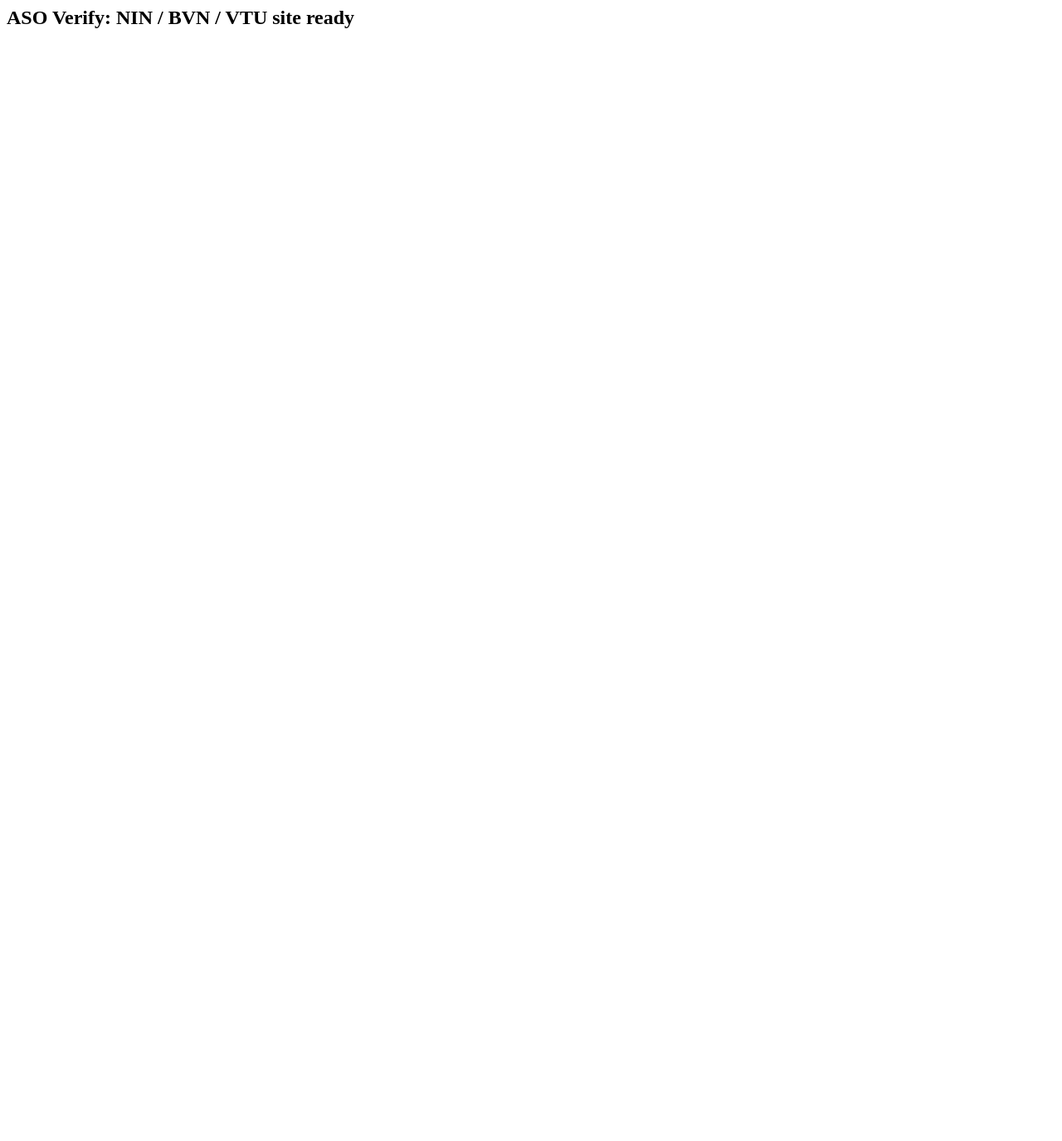
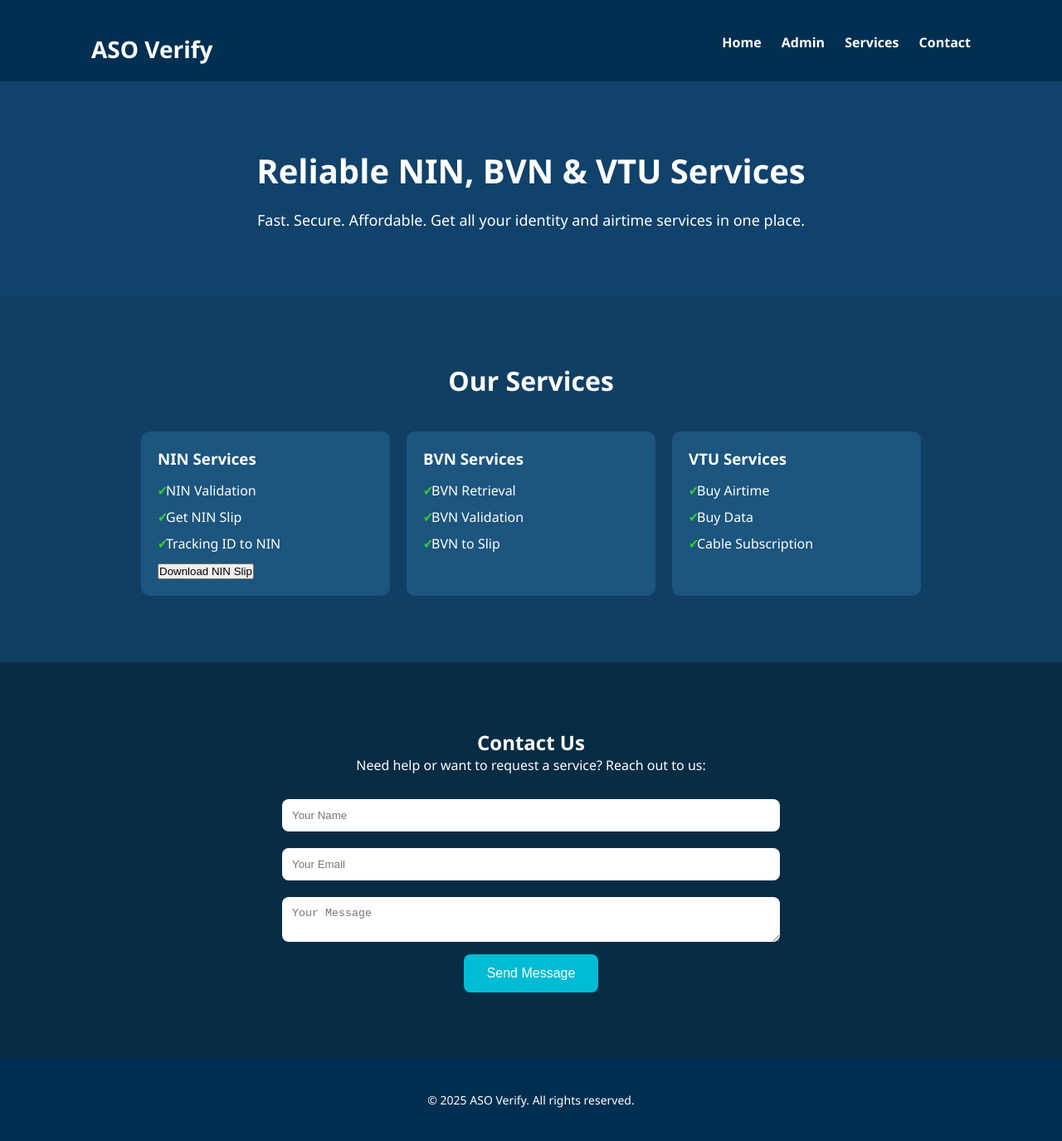
Before and after one commit to bilyanaso273/Asoverify-nin-vtu-bvn, a plain HTML site: page index.html in a window 1280 px wide. Shown: the whole page at 83% size. Before the commit the page ends 800 px from the top, so only its background shows below. Drawn offline with Linux system fonts and the light colour scheme.

Commit message:
Add files via upload

```diff
--- a/index.html
+++ b/index.html
@@ -1 +1,82 @@
-<h2>ASO Verify: NIN / BVN / VTU site ready</h2>
+<!DOCTYPE html>
+<html lang="en">
+<head>
+  <meta charset="UTF-8" />
+  <meta name="viewport" content="width=device-width, initial-scale=1.0"/>
+  <title>ASO Verify - NIN VTU BVN</title>
+  <link rel="stylesheet" href="style.css" />
+</head>
+<body>
+  <header>
+    <div class="container">
+      <h1>ASO Verify</h1>
+      <nav>
+        <a href="index.html">Home</a>
+        <a href="dashboard.html">Admin</a>
+        <a href="#services">Services</a>
+        <a href="#contact">Contact</a>
+      </nav>
+    </div>
+  </header>
+
+  <section class="hero">
+    <div class="container">
+      <h2>Reliable NIN, BVN & VTU Services</h2>
+      <p>Fast. Secure. Affordable. Get all your identity and airtime services in one place.</p>
+    </div>
+  </section>
+
+  <section id="services" class="services">
+    <div class="container">
+      <h2>Our Services</h2>
+      <div class="service-cards">
+        <div class="card">
+          <h3>NIN Services</h3>
+          <ul>
+            <li>NIN Validation</li>
+            <li>Get NIN Slip</li>
+            <li>Tracking ID to NIN</li>
+          </ul>
+          <button onclick="generatePDF()">Download NIN Slip</button>
+        </div>
+        <div class="card">
+          <h3>BVN Services</h3>
+          <ul>
+            <li>BVN Retrieval</li>
+            <li>BVN Validation</li>
+            <li>BVN to Slip</li>
+          </ul>
+        </div>
+        <div class="card">
+          <h3>VTU Services</h3>
+          <ul>
+            <li>Buy Airtime</li>
+            <li>Buy Data</li>
+            <li>Cable Subscription</li>
+          </ul>
+        </div>
+      </div>
+    </div>
+  </section>
+
+  <section id="contact" class="contact">
+    <div class="container">
+      <h2>Contact Us</h2>
+      <p>Need help or want to request a service? Reach out to us:</p>
+      <form>
+        <input type="text" placeholder="Your Name" required />
+        <input type="email" placeholder="Your Email" required />
+        <textarea placeholder="Your Message" required></textarea>
+        <button type="submit">Send Message</button>
+      </form>
+    </div>
+  </section>
+
+  <footer>
+    <div class="container">
+      <p>&copy; 2025 ASO Verify. All rights reserved.</p>
+    </div>
+  </footer>
+  <script src="script.js"></script>
+</body>
+</html>
--- /dev/null
+++ b/script.js
@@ -0,0 +1,23 @@
+function generatePDF() {
+  alert("Generating PDF Slip...");
+  const slipData = {
+    name: "John Doe",
+    nin: "12345678901",
+    date: new Date().toLocaleDateString()
+  };
+
+  const pdfWindow = window.open("", "_blank");
+  pdfWindow.document.write(\`
+    <html>
+      <head><title>NIN Slip</title></head>
+      <body>
+        <h1>NIN Slip</h1>
+        <p>Name: \${slipData.name}</p>
+        <p>NIN: \${slipData.nin}</p>
+        <p>Date: \${slipData.date}</p>
+      </body>
+    </html>
+  \`);
+  pdfWindow.document.close();
+  pdfWindow.print();
+}
--- /dev/null
+++ b/style.css
@@ -0,0 +1,185 @@
+* {
+  margin: 0;
+  padding: 0;
+  box-sizing: border-box;
+}
+
+body {
+  font-family: 'Segoe UI', Tahoma, Geneva, Verdana, sans-serif;
+  background: #0b1d2e;
+  color: #fff;
+}
+
+.container {
+  width: 90%;
+  max-width: 1100px;
+  margin: auto;
+  padding: 20px;
+}
+
+header {
+  background: #012f52;
+  padding: 20px 0;
+}
+
+header h1 {
+  float: left;
+  font-size: 28px;
+}
+
+header nav {
+  float: right;
+}
+
+header nav a {
+  color: #fff;
+  text-decoration: none;
+  margin-left: 20px;
+  font-weight: bold;
+}
+
+header::after {
+  content: "";
+  display: block;
+  clear: both;
+}
+
+.hero {
+  background: #10426c;
+  padding: 60px 0;
+  text-align: center;
+}
+
+.hero h2 {
+  font-size: 40px;
+  margin-bottom: 20px;
+}
+
+.hero p {
+  font-size: 18px;
+}
+
+.services {
+  padding: 60px 0;
+  background: #113f63;
+}
+
+.services h2 {
+  text-align: center;
+  margin-bottom: 40px;
+  font-size: 32px;
+}
+
+.service-cards {
+  display: flex;
+  gap: 20px;
+  flex-wrap: wrap;
+  justify-content: center;
+}
+
+.card {
+  background: #1c557e;
+  padding: 20px;
+  border-radius: 10px;
+  width: 300px;
+}
+
+.card h3 {
+  margin-bottom: 15px;
+}
+
+.card ul {
+  list-style: none;
+}
+
+.card ul li {
+  margin-bottom: 10px;
+  padding-left: 10px;
+  position: relative;
+}
+
+.card ul li::before {
+  content: "✔";
+  color: limegreen;
+  position: absolute;
+  left: 0;
+}
+
+.contact {
+  background: #092c45;
+  padding: 60px 0;
+  text-align: center;
+}
+
+.contact form {
+  margin-top: 20px;
+  max-width: 600px;
+  margin-left: auto;
+  margin-right: auto;
+}
+
+.contact input,
+.contact textarea {
+  width: 100%;
+  padding: 12px;
+  margin: 10px 0;
+  border: none;
+  border-radius: 8px;
+}
+
+.contact button {
+  background: #00bcd4;
+  color: #fff;
+  border: none;
+  padding: 14px 28px;
+  cursor: pointer;
+  border-radius: 8px;
+  font-size: 16px;
+}
+
+footer {
+  background: #012f52;
+  text-align: center;
+  padding: 20px 0;
+  font-size: 14px;
+}
+
+.auth-container {
+  max-width: 400px;
+  margin: 100px auto;
+  background: #113f63;
+  padding: 30px;
+  border-radius: 10px;
+  text-align: center;
+}
+
+.auth-container input {
+  width: 100%;
+  padding: 12px;
+  margin: 10px 0;
+  border: none;
+  border-radius: 8px;
+}
+
+.auth-container button {
+  width: 100%;
+  padding: 12px;
+  background: #00bcd4;
+  border: none;
+  border-radius: 8px;
+  color: #fff;
+  font-size: 16px;
+}
+
+table {
+  width: 100%;
+  border-collapse: collapse;
+  margin-top: 30px;
+  background: #1c557e;
+}
+
+table th, table td {
+  padding: 12px;
+  border: 1px solid #0b1d2e;
+  text-align: left;
+}
```
Also changed, not shown: dashboard.html (added, +38 -0 lines), login.html (added, +20 -0 lines), register.html (added, +21 -0 lines).
